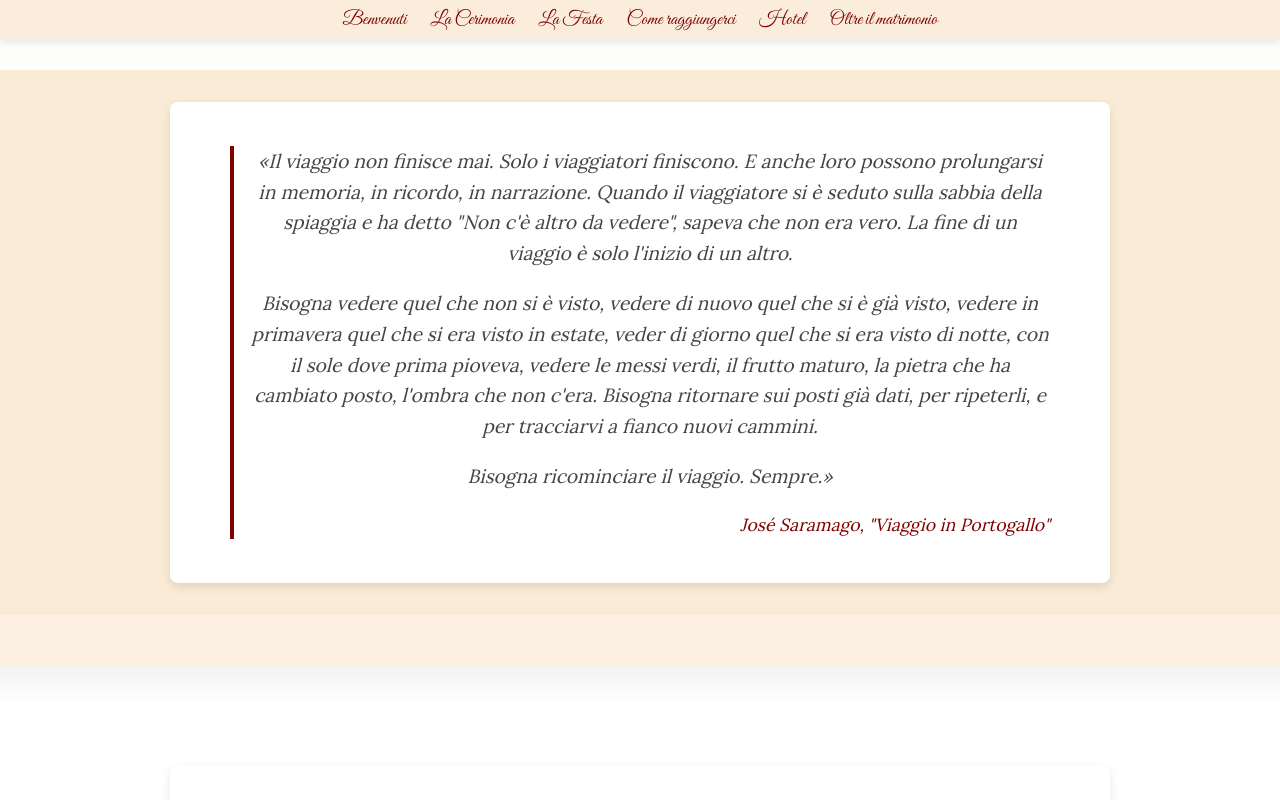
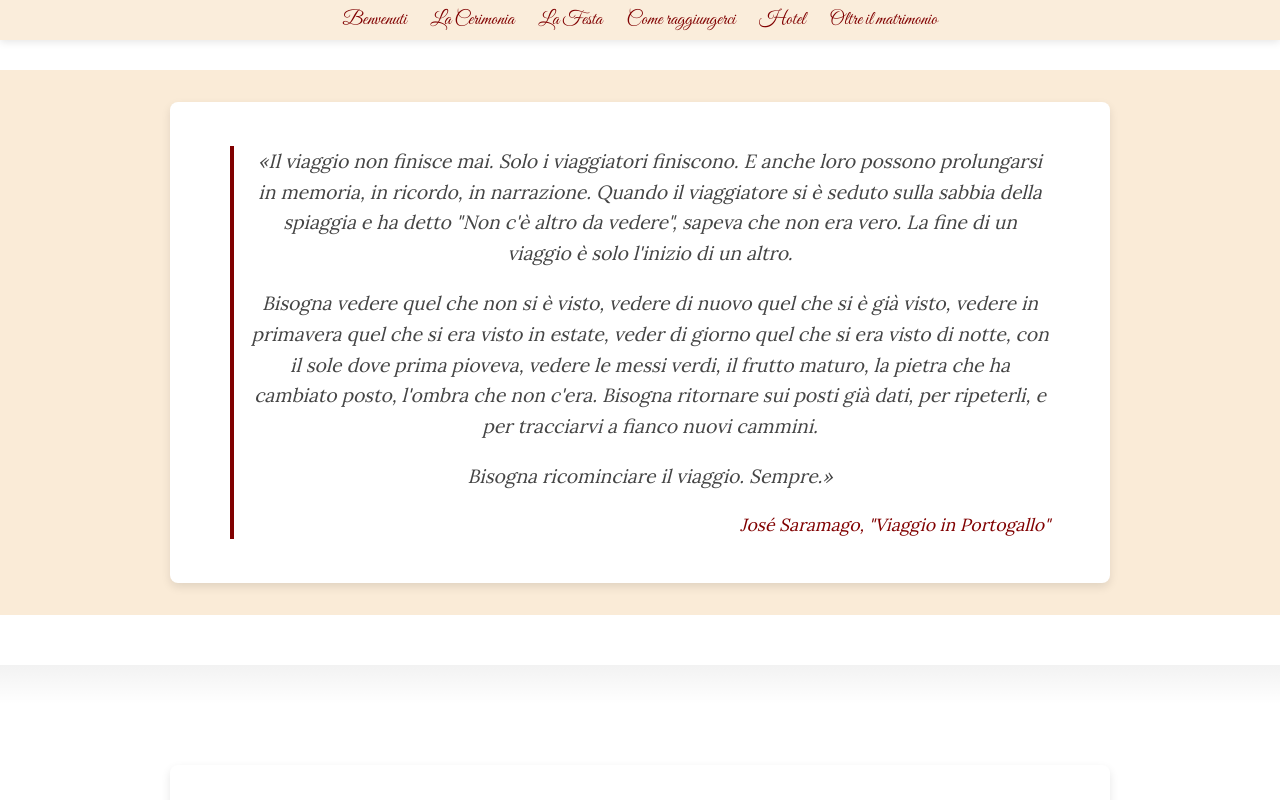
Before and after one commit to itanac84/sito-matrimonio, a plain HTML site: page index.html in a window 1280 px wide. Shown: the top 800 px of the page. Drawn offline with Linux system fonts and the light colour scheme.

Commit message:
Update style.css

```diff
--- a/style.css
+++ b/style.css
@@ -6,7 +6,7 @@ body {
   scroll-snap-type: y mandatory;
   overflow-y: scroll;
   height: 100vh;
-  background: linear-gradient(to bottom, #fff, #faebd7);
+  background: #fff;
   padding-top: 70px;
 }
 
```
